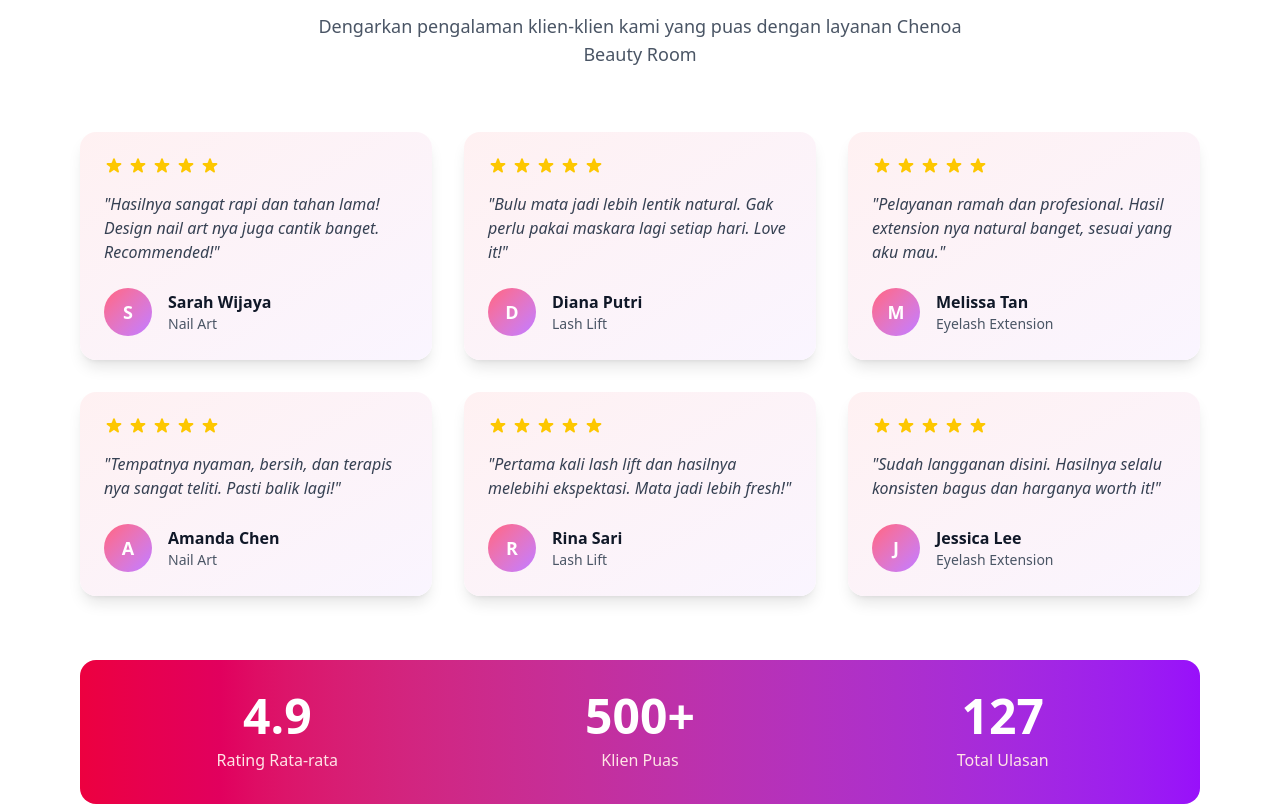
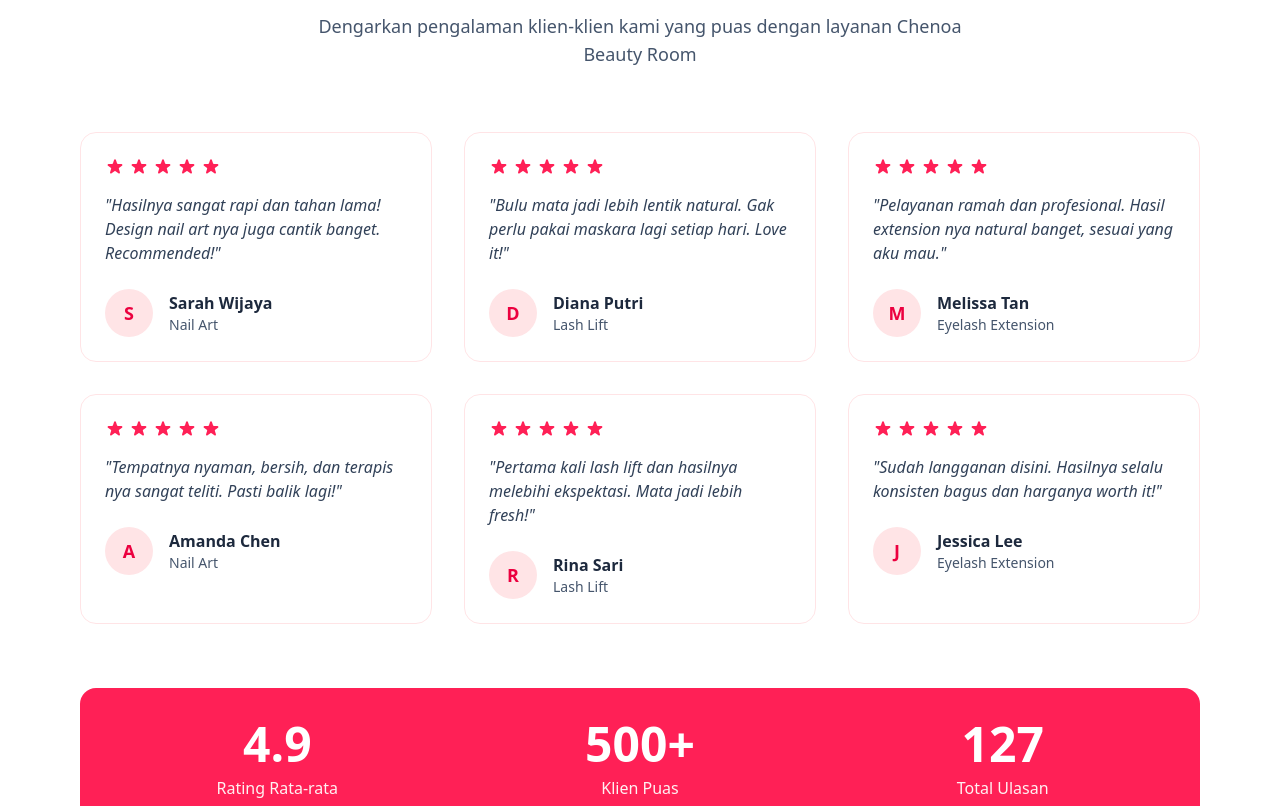
Before and after one commit to dwicah79/chenoa-beautyroom, a Vue app: page / in a window 1280 px wide. Shown: the part 5162-5968 px from the top of the page. Built offline with nearby package versions, Linux system fonts and the light colour scheme.

Commit message:
style: Improve TestimonialSection styles for enhanced readability and aesthetics

```diff
--- a/src/components/sections/TestimonialSection.vue
+++ b/src/components/sections/TestimonialSection.vue
@@ -1,5 +1,5 @@
 <template>
-  <section id="testimonials" class="py-20 bg-white">
+  <section id="testimonials" class="py-20 bg-white overflow-hidden">
     <div class="max-w-6xl mx-auto px-4">
       <!-- Section Header -->
       <div
@@ -13,10 +13,10 @@
         >
           Testimoni Klien
         </div>
-        <h2 class="text-3xl md:text-4xl font-bold text-gray-900 mb-4">
+        <h2 class="text-3xl md:text-4xl font-bold text-slate-800 mb-4">
           Apa Kata Mereka Tentang Kami
         </h2>
-        <p class="text-lg text-gray-600 max-w-2xl mx-auto">
+        <p class="text-lg text-slate-600 max-w-2xl mx-auto">
           Dengarkan pengalaman klien-klien kami yang puas dengan layanan Chenoa Beauty Room
         </p>
       </div>
@@ -26,7 +26,7 @@
         <div
           v-for="(testimonial, index) in testimonials"
           :key="testimonial.name"
-          class="bg-gradient-to-br from-rose-50 to-purple-50 rounded-2xl p-6 shadow-lg hover:shadow-xl transition-all duration-300"
+          class="bg-white border border-rose-100 rounded-2xl p-6 shadow-soft hover:shadow-soft-lg transition-all duration-300"
           v-motion
           :initial="{ opacity: 0, y: 30 }"
           :visible="{ opacity: 1, y: 0 }"
@@ -37,7 +37,7 @@
             <svg
               v-for="i in 5"
               :key="i"
-              class="w-5 h-5 text-yellow-400"
+              class="w-5 h-5 text-rose-500"
               fill="currentColor"
               viewBox="0 0 20 20"
             >
@@ -48,18 +48,18 @@
           </div>
 
           <!-- Review -->
-          <p class="text-gray-700 mb-6 italic">"{{ testimonial.review }}"</p>
+          <p class="text-slate-700 mb-6 italic">"{{ testimonial.review }}"</p>
 
           <!-- Author -->
           <div class="flex items-center gap-4">
             <div
-              class="w-12 h-12 bg-gradient-to-br from-rose-400 to-purple-400 rounded-full flex items-center justify-center text-white font-bold text-lg"
+              class="w-12 h-12 bg-rose-100 rounded-full flex items-center justify-center text-rose-600 font-bold text-lg"
             >
               {{ testimonial.initial }}
             </div>
             <div>
-              <div class="font-semibold text-gray-900">{{ testimonial.name }}</div>
-              <div class="text-sm text-gray-600">{{ testimonial.service }}</div>
+              <div class="font-semibold text-slate-800">{{ testimonial.name }}</div>
+              <div class="text-sm text-slate-600">{{ testimonial.service }}</div>
             </div>
           </div>
         </div>
@@ -67,7 +67,7 @@
 
       <!-- Rating Summary -->
       <div
-        class="mt-16 bg-gradient-to-r from-rose-600 to-purple-600 rounded-2xl p-8 text-white text-center"
+        class="mt-16 bg-rose-500 rounded-2xl p-8 text-white text-center"
         v-motion
         :initial="{ opacity: 0, y: 30 }"
         :visible="{ opacity: 1, y: 0 }"
@@ -76,15 +76,15 @@
         <div class="grid grid-cols-1 md:grid-cols-3 gap-8">
           <div>
             <div class="text-5xl font-bold mb-2">4.9</div>
-            <div class="text-rose-100">Rating Rata-rata</div>
+            <div class="text-rose-50">Rating Rata-rata</div>
           </div>
           <div>
             <div class="text-5xl font-bold mb-2">500+</div>
-            <div class="text-rose-100">Klien Puas</div>
+            <div class="text-rose-50">Klien Puas</div>
           </div>
           <div>
             <div class="text-5xl font-bold mb-2">127</div>
-            <div class="text-rose-100">Total Ulasan</div>
+            <div class="text-rose-50">Total Ulasan</div>
           </div>
         </div>
       </div>
```
